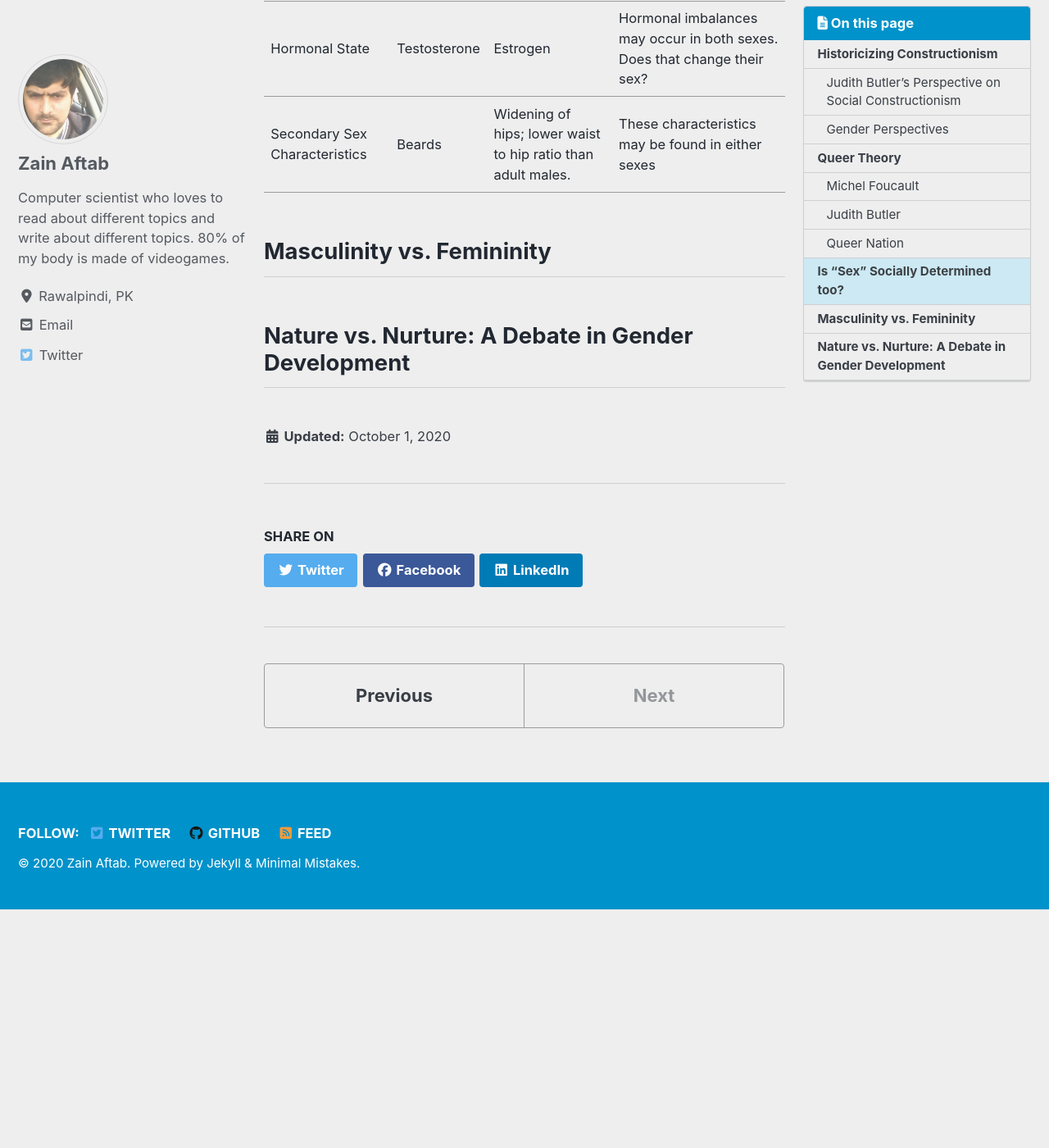
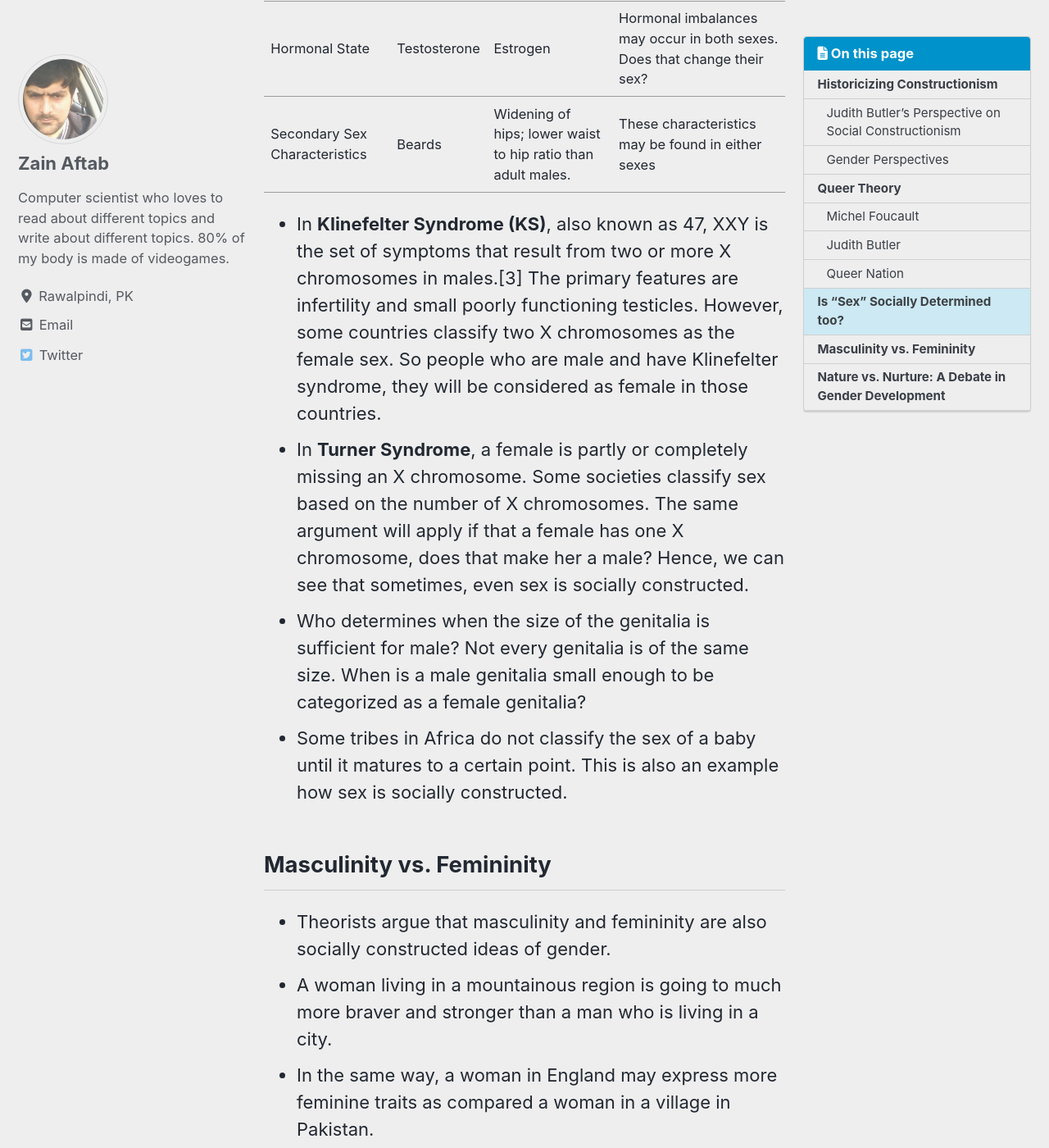
Before and after one commit to zainaftab2225/zainaftab2225.github.io, a Jekyll site: the page built from _genderstudies/social-construction-of-gender.md, in a window 1280 px wide and 1400 px high, scrolled down 10368 px. Shown: the whole window at 82% size. Built offline with Jekyll 4.4.1, drawn with Linux system fonts in a browser that asks for light colours; cached includes are drawn as plain includes; nearby versions of some CDN libraries; before the commit the page ends 11477 px from its top, so only the background shows below that; some of the changed text lies outside the part shown.

Commit message:
website updates

```diff
--- a/_genderstudies/social-construction-of-gender.md
+++ b/_genderstudies/social-construction-of-gender.md
@@ -105,7 +105,31 @@ date: 2020-10-1
 | Hormonal State | Testosterone  | Estrogen | Hormonal imbalances may occur in both sexes. Does that change their sex? |
 | Secondary Sex Characteristics | Beards  | Widening of hips; lower waist to hip ratio than adult males. |  These characteristics may be found in either sexes |
 
+- In **Klinefelter Syndrome (KS)**, also known as 47, XXY is the set of symptoms that result from two or more X chromosomes in males.[3] The primary features are infertility and small poorly functioning testicles. However, some countries classify two X chromosomes as the female sex. So people who are male and have Klinefelter syndrome, they will be considered as female in those countries.
+- In **Turner Syndrome**, a female is partly or completely missing an X chromosome. Some societies classify sex based on the number of X chromosomes. The same argument will apply if that a female has one X chromosome, does that make her a male? Hence, we can see that sometimes, even sex is socially constructed.
+- Who determines when the size of the genitalia is sufficient for male? Not every genitalia is of the same size. When is a male genitalia small enough to be categorized as a female genitalia?
+- Some tribes in Africa do not classify the sex of a baby until it matures to a certain point. This is also an example how sex is socially constructed.
 
 ## Masculinity vs. Femininity
 
+- Theorists argue that masculinity and femininity are also socially constructed ideas of gender.
+- A woman living in a mountainous region is going to much more braver and stronger than a man who is living in a city.
+- In the same way, a woman in England may express more feminine traits as compared a woman in a village in Pakistan.
+- Some traits that are associated with masculinity and femininity are listed below.
+
+| Masculinity | Femininity |
+|------- | ---------|
+| Competent | Empathetic |
+| Rational | Sensitive |
+| Assertive | Passive |
+| Independent | Dependent |
+| Aggressive | Submissive |
+| Strong-Headed  | Caring |
+| Dominant | Emotional |
+| Active | Passive |
+| Tough | Gentle |
+| Kind | Cruel |
+| Verbal | Analytical |
+| Tactful | Blunt |
+
 ## Nature vs. Nurture: A Debate in Gender Development
```
